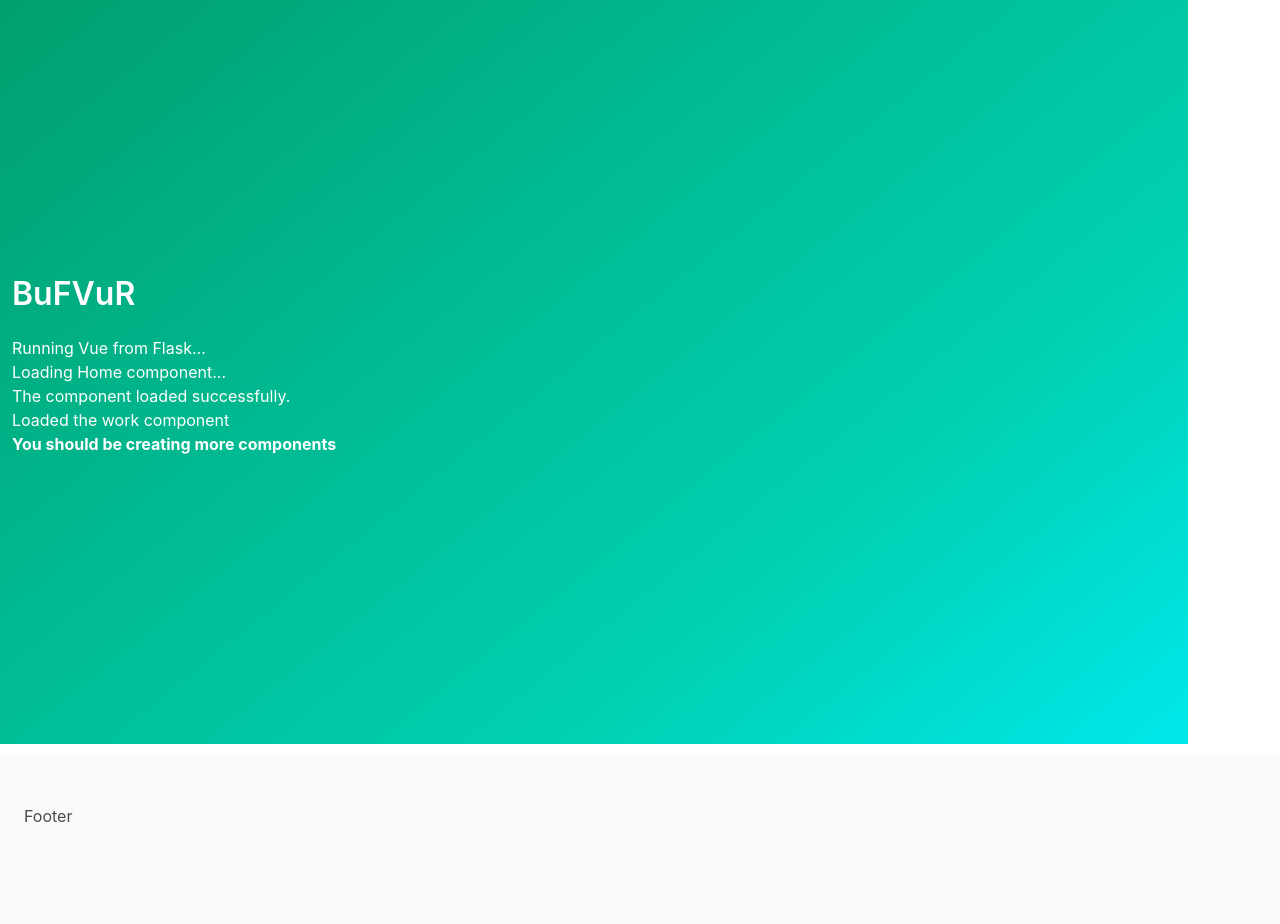
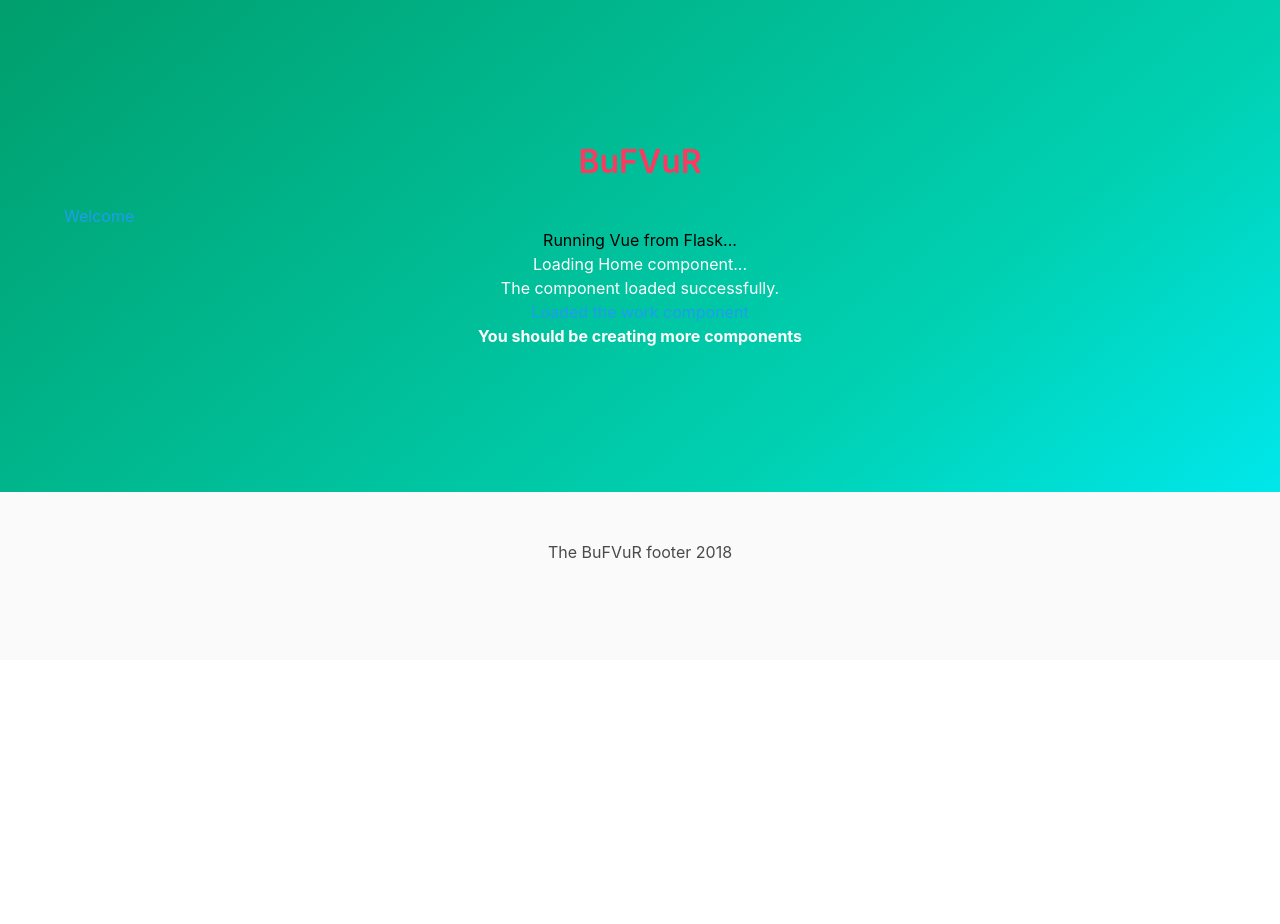
Before and after one commit to bartimusprimed/BuFVuR, a Flask app: page / in a window 1280 px wide. After the commit the page ends 558 px from the top, so only its background shows below. Run offline with Flask 2, Linux system fonts and the light colour scheme.

Commit message:
small changes

```diff
--- a/templates/base.html
+++ b/templates/base.html
@@ -14,10 +14,10 @@
 </head>
 
 <body>
-    <div id="content" class="tile is-ancestor">{% block content %}{% endblock %}</div>
-    <footer class="footer">
+    <div id="content">{% block content %}{% endblock %}</div>
+    <footer class="footer has-text-centered">
         {% block footer %}
-        <h1>Footer</h1>
+        <h1>The BuFVuR footer 2018</h1>
         {% endblock %}
     </footer>
 </body>
--- a/templates/components/home.vue
+++ b/templates/components/home.vue
@@ -10,10 +10,10 @@
     <div>
         <h1>{{ action }}</h1>
         <p> {{ status }} </p>
-        <test work="creating more components"></test>
+        <work working="creating more components"></work>
     </div>
     `,
-    components: { test },
+    components: { work },
     data() {
         return {
             status: "The component loaded successfully."
--- /dev/null
+++ b/templates/components/navi.vue
@@ -0,0 +1,16 @@
+<!-- This raw tag followed by the script tag is what is needed, We do not include anything because this does not call any components  -->
+{% raw %}
+<script>
+var navi = {
+    template: `
+    <div>
+        <h1 class="has-text-info"> Welcome </h1>
+    </div>
+    `,
+    name: "navi",
+    data() {
+        return {};
+    }
+};
+</script>
+{% endraw %}
--- a/templates/components/work.vue
+++ b/templates/components/work.vue
@@ -2,15 +2,15 @@
 {% raw %}
 <script>
 // Notice how we create a variable named test. this will make it available to the component that includes it.
-var test = {
-    props: ["work"],
+var work = {
+    props: ["working"],
     template: `
     <div>
-        <h1> Loaded the work component </h1>
-        <p class="has-text-weight-bold"> You should be {{ work }} </p>
+        <h1 class="has-text-info"> Loaded the work component </h1>
+        <p class="has-text-weight-bold"> You should be {{ working }} </p>
     </div>
     `,
-    name: "test",
+    name: "work",
     data() {
         return {};
     }
--- a/templates/index.html
+++ b/templates/index.html
@@ -1,10 +1,10 @@
 <!-- This is our index.html, this uses the base.html so it has access to all the libraries -->
 {% extends "base.html" %} {% block title %} Index Page {% endblock %} {% block content %}
-<section class="hero is-large is-primary is-bold">
+<section class="hero is-medium is-primary is-bold">
     <div class="hero-body">
         <div class="container">
             <!-- Initial Vue component will get injected here. -->
-            <h1 class="title">BuFVuR</h1>
+            <h1 class="title has-text-centered has-text-danger">BuFVuR</h1>
             <div id="root">{% include 'vue_loader.html' %}</div>
         </div>
     </div>
--- a/templates/vue_loader.html
+++ b/templates/vue_loader.html
@@ -1,5 +1,5 @@
 <!-- This includes the home component -->
-{% include 'components/home.vue' %}
+{% include 'components/home.vue' %} {% include 'components/navi.vue' %}
 <!-- The raw tag tells jinja2 to not parse the internal text -->
 {% raw %}
 <script>
@@ -7,22 +7,24 @@
     var vm = new Vue({
         template: `
         <div>
-            <h1 class="greet">{{ greeting }}</h1>
-            <home action="Loading Home component..."></home>
+            <navi></navi>
+            <div class="has-text-centered">
+                <h1 :style=styling>{{ greeting }}</h1>
+                <home action="Loading Home component..."></home>
+            </div>
         </div>
         `,
         el: '#root',
         components: {
+            navi,
             home
         },
         data: {
-            greeting: "Running Vue from Flask..."
+            greeting: "Running Vue from Flask...",
+            styling: {
+                'color': 'black'
+            }
         }
     })
 </script>
-<style scoped>
-    .greet {
-        color: black;
-    }
-</style>
 {% endraw %}
```
